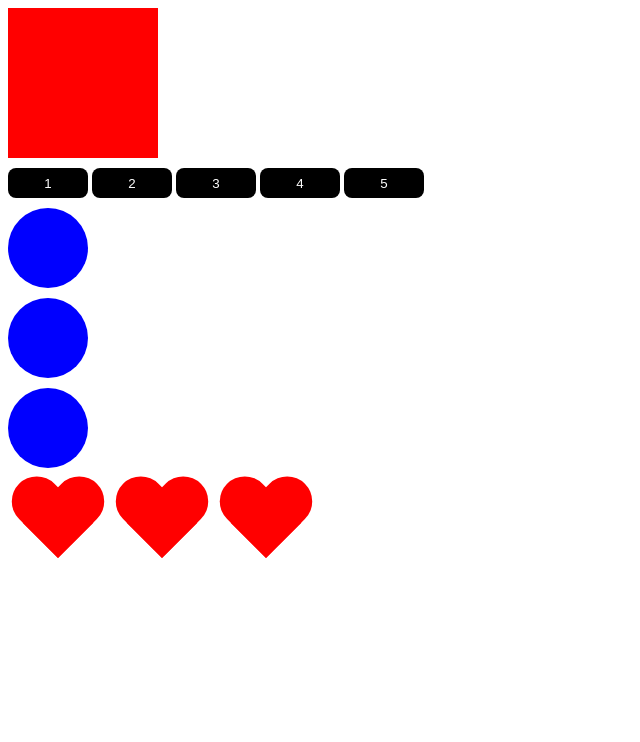
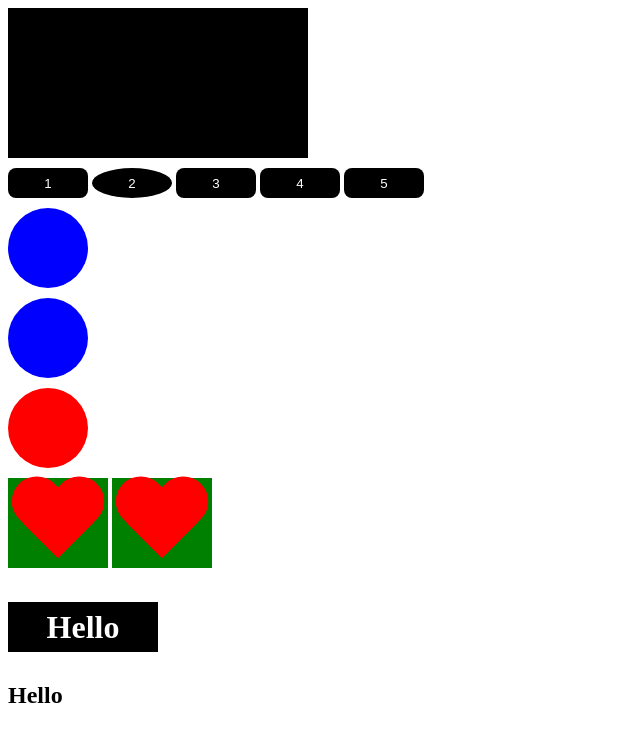
Before and after one commit to Camaelle/JS_lessons, a website: page js-14/index.html in a window 1280 px wide. Shown: the whole page, without its empty margins (0-640 px from the left). Drawn offline with Linux system fonts and the light colour scheme.

Commit message:
Start work with DOM elements

```diff
--- a/js-14/js/script.js
+++ b/js-14/js/script.js
@@ -1 +1,71 @@
 'use strict';
+/*
+    const box = document.getElementById('box');
+    console.log(box);
+
+    const btns = document.getElementsByTagName('button');
+    console.log(btns[0]);
+
+
+    const circles = document.getElementsByClassName('circle');
+    console.log(circles);
+
+    const hearts = document.querySelectorAll('.heart');
+    hearts.forEach(item=>{
+        console.log(item);
+    })
+
+    const oneHeart = document.querySelector('div'); // Берет первый div сщ страницы
+    console.log(oneHeart);
+*/
+
+
+const   box = document.getElementById('box'),
+        btns = document.getElementsByTagName('button'),
+        circles = document.getElementsByClassName('circle'),
+        wrapper = document.querySelector('.wrapper'),
+        hearts = wrapper.querySelectorAll('.heart'),
+        oneHeart = document.querySelector('div');
+
+// box.style.backgroundColor = 'blue';
+// box.style.width = '500px';
+
+box.style.cssText = `background-color: black; width: 300px;`
+
+btns[1].style.borderRadius = '100%';
+circles[0].style.backgroundColor = 'red';
+
+// for(let i = 0; i < hearts.length; i++){
+//     hearts[i].style.backgroundColor = 'blue';
+// }
+
+hearts.forEach(item =>{
+    item.style.backgroundColor = 'green';
+})
+
+const div = document.createElement('div');
+// const text = document.createTextNode('Тут был я');
+
+div.classList.add('black');
+
+wrapper.append(div);
+// wrapper.appendChild(div);
+
+// wrapper.prepend(div);
+
+// hearts[0].before(div);
+// hearts[0].after(div);
+
+// wrapper.insertBefore(div, hearts[1]);
+
+// circles[0].remove();
+// wrapper.removeChild(hearts[1]);
+
+hearts[0].replaceWith(circles[0]);
+// wrapper.replaceChild(circles[0], hearts[0]);
+
+div.innerHTML = "<h1>Hello World!</h1>";
+
+// div.textContent  = "<h1>Hello World!</h1>";
+
+div.insertAdjacentHTML("afterend", '<h2>Hello</h2>');
```
Also changed, not shown: js-14/index.html (+0 -1 lines).
